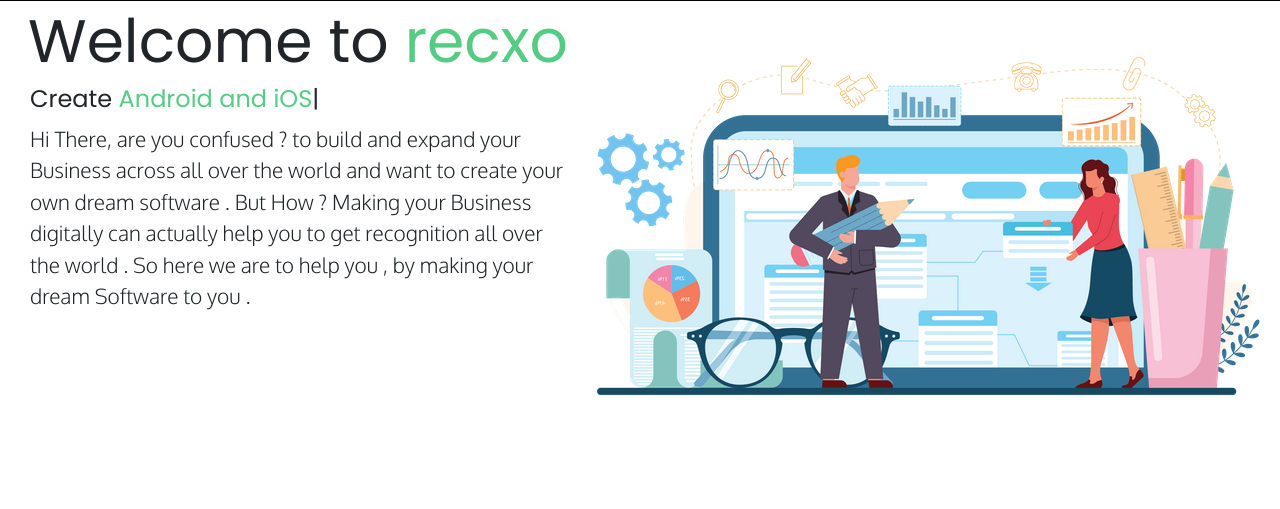
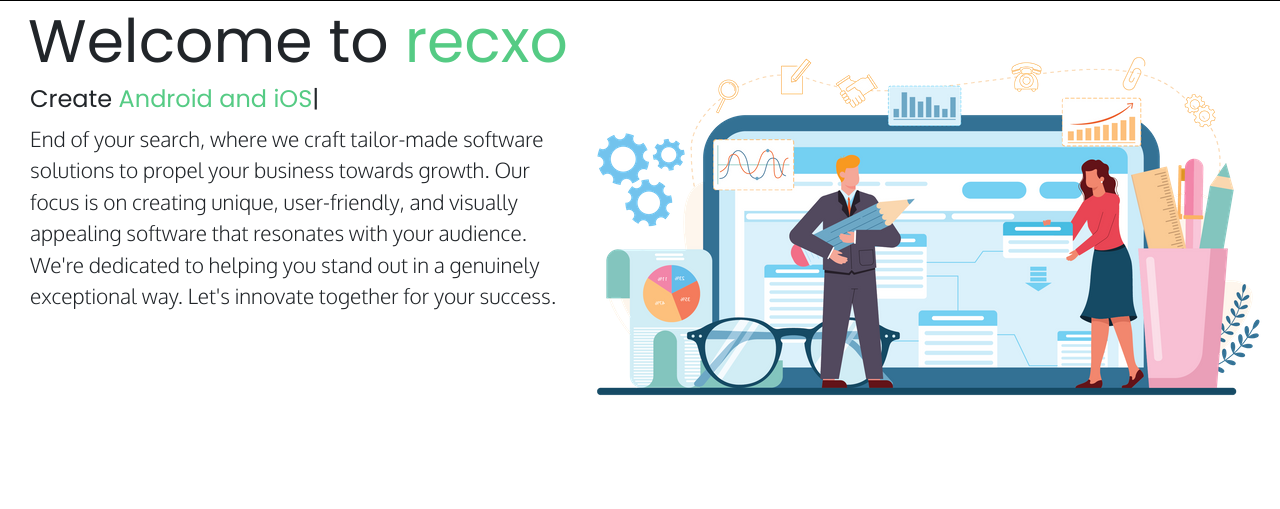
Before and after one commit to rishv1912/recxo-website, a Django app: page / in a window 1280 px wide. Shown: the part 89-598 px from the top of the page. Run offline with Django 4.2, Linux system fonts and the light colour scheme.

Commit message:
added intro content from chatGPT

```diff
--- a/templates/home/index.html
+++ b/templates/home/index.html
@@ -22,11 +22,7 @@
         <h2>Welcome to <span style="color: #55cb84">recxo</span></h2>
         <h3>Create <span class="auto-input" style="color: #55cb84"></span></h3>
         <p>
-          Hi There, are you confused ? to build and expand your Business across
-          all over the world and want to create your own dream software . But
-          How ? Making your Business digitally can actually help you to get
-          recognition all over the world . So here we are to help you , by
-          making your dream Software to you .
+          End of your search, where we craft tailor-made software solutions to propel your business towards growth. Our focus is on creating unique, user-friendly, and visually appealing software that resonates with your audience. We're dedicated to helping you stand out in a genuinely exceptional way. Let's innovate together for your success.
           <!-- <span style="font-family: 'Oxygen', sans-serif; color: black"><a href="./services.html">Read More</a></span> -->
         </p>
       </div>
```
